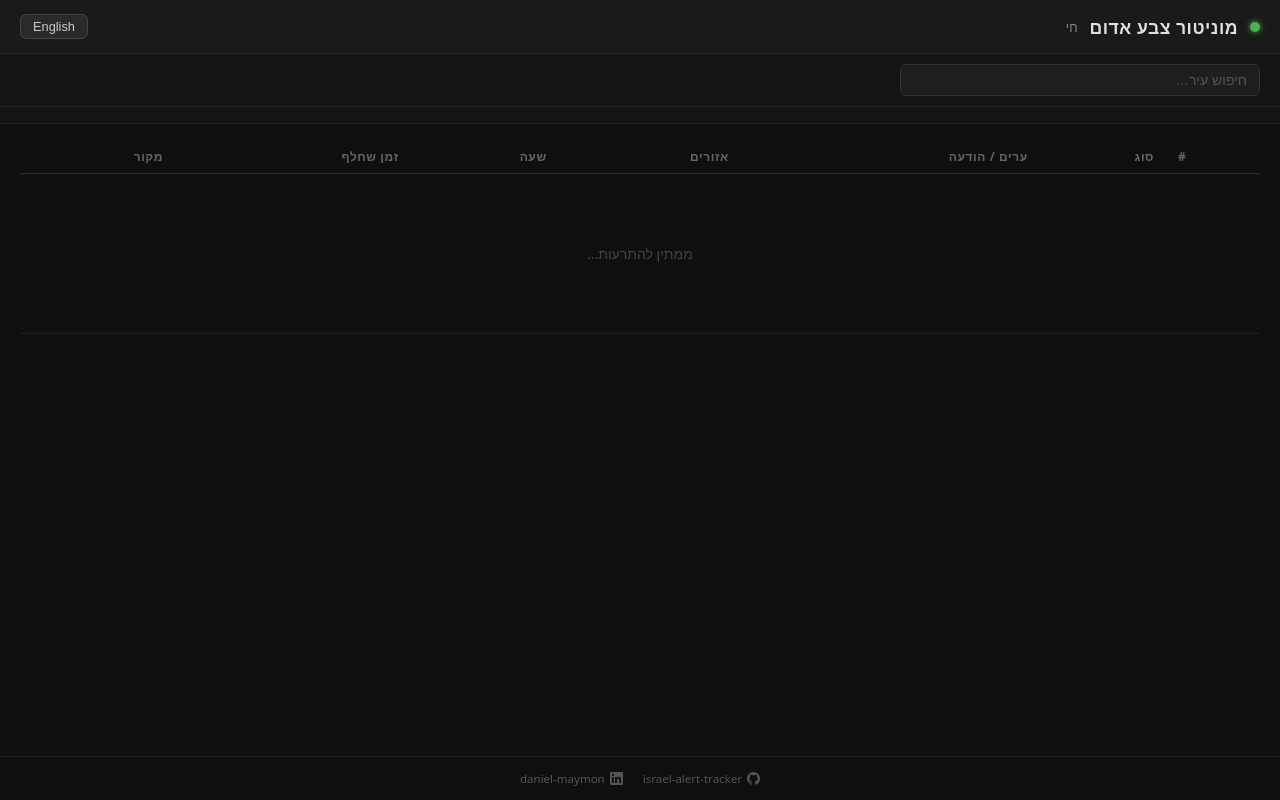
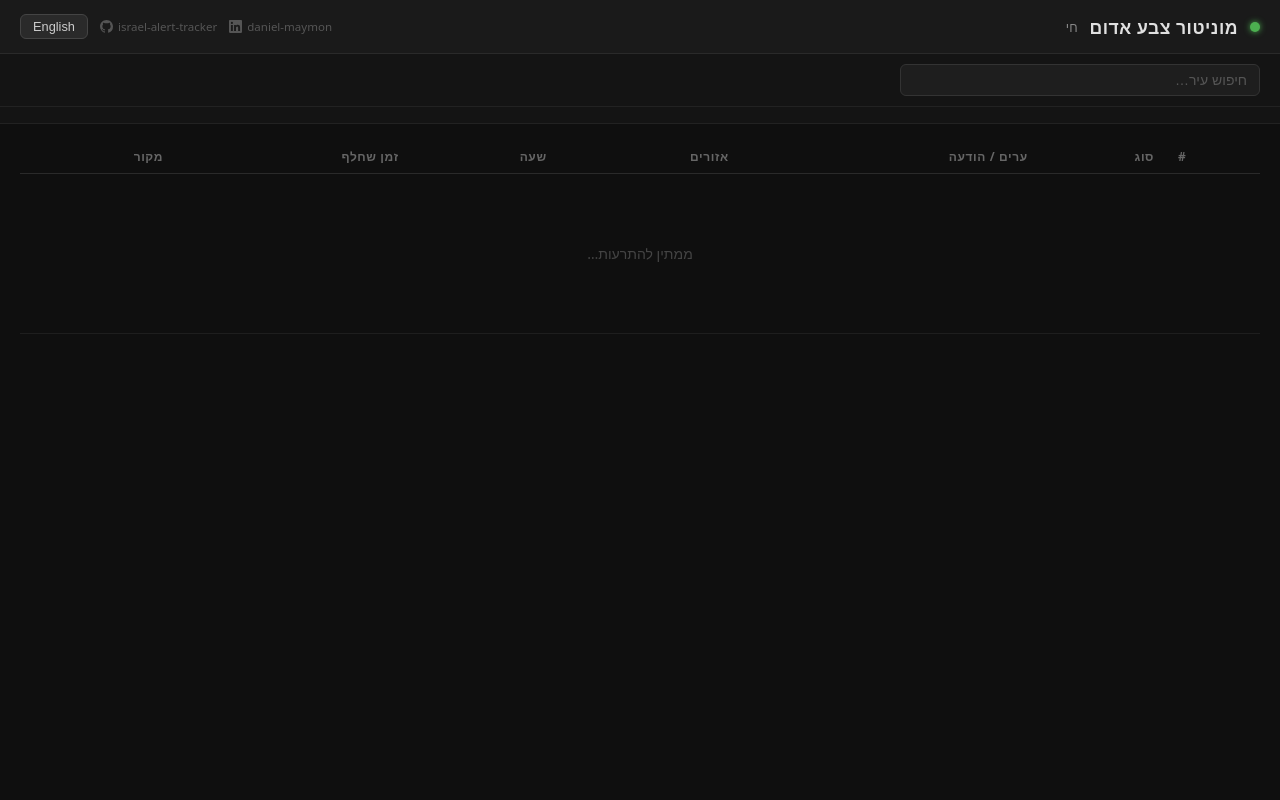
Before and after one commit to Daniel1Maymon/israel-alert-tracker, a Flask app: page / in a window 1280 px wide. Run offline with Flask 3, Linux system fonts and the light colour scheme; data that the repository does not hold is empty.

Commit message:
Move GitHub and LinkedIn links from footer to header
Co-Authored-By: Claude Sonnet 4.6 <noreply@anthropic.com>

```diff
--- a/templates/index.html
+++ b/templates/index.html
@@ -188,16 +188,13 @@
     #no-results { text-align: center; padding: 40px 0; color: #444; display: none; }
     #empty { text-align: center; padding: 60px 0; color: #444; }
 
-    /* ── footer ── */
-    footer {
+    /* ── header credits ── */
+    #credits {
       display: flex;
-      justify-content: center;
-      gap: 20px;
-      padding: 14px 20px;
-      border-top: 1px solid #1e1e1e;
-      flex-shrink: 0;
+      align-items: center;
+      gap: 12px;
     }
-    footer a {
+    #credits a {
       display: inline-flex;
       align-items: center;
       gap: 5px;
@@ -206,8 +203,8 @@
       text-decoration: none;
       transition: color .2s;
     }
-    footer a:hover { color: #aaa; }
-    footer svg { width: 13px; height: 13px; fill: currentColor; flex-shrink: 0; }
+    #credits a:hover { color: #aaa; }
+    #credits svg { width: 13px; height: 13px; fill: currentColor; flex-shrink: 0; }
 
     /* ── area filter bar ── */
     #area-filter {
@@ -242,6 +239,16 @@
   <span id="status-text" data-i18n="connecting">connecting…</span>
   <div id="spacer"></div>
   <span id="total"></span>
+  <div id="credits" dir="ltr">
+    <a href="https://github.com/Daniel1Maymon/israel-alert-tracker" target="_blank" rel="noreferrer">
+      <svg viewBox="0 0 16 16" aria-hidden="true"><path d="M8 0C3.58 0 0 3.58 0 8c0 3.54 2.29 6.53 5.47 7.59.4.07.55-.17.55-.38 0-.19-.01-.82-.01-1.49-2.01.37-2.53-.49-2.69-.94-.09-.23-.48-.94-.82-1.13-.28-.15-.68-.52-.01-.53.63-.01 1.08.58 1.23.82.72 1.21 1.87.87 2.33.66.07-.52.28-.87.51-1.07-1.78-.2-3.64-.89-3.64-3.95 0-.87.31-1.59.82-2.15-.08-.2-.36-1.02.08-2.12 0 0 .67-.21 2.2.82.64-.18 1.32-.27 2-.27s1.36.09 2 .27c1.53-1.04 2.2-.82 2.2-.82.44 1.1.16 1.92.08 2.12.51.56.82 1.27.82 2.15 0 3.07-1.87 3.75-3.65 3.95.29.25.54.73.54 1.48 0 1.07-.01 1.93-.01 2.2 0 .21.15.46.55.38A8.01 8.01 0 0 0 16 8c0-4.42-3.58-8-8-8z"/></svg>
+      israel-alert-tracker
+    </a>
+    <a href="https://www.linkedin.com/in/daniel-maymon/" target="_blank" rel="noreferrer">
+      <svg viewBox="0 0 24 24" aria-hidden="true"><path d="M20.447 20.452h-3.554v-5.569c0-1.328-.027-3.037-1.852-3.037-1.853 0-2.136 1.445-2.136 2.939v5.667H9.351V9h3.414v1.561h.046c.477-.9 1.637-1.85 3.37-1.85 3.601 0 4.267 2.37 4.267 5.455v6.286zM5.337 7.433a2.062 2.062 0 0 1-2.063-2.065 2.064 2.064 0 1 1 2.063 2.065zm1.782 13.019H3.555V9h3.564v11.452zM22.225 0H1.771C.792 0 0 .774 0 1.729v20.542C0 23.227.792 24 1.771 24h20.451C23.2 24 24 23.227 24 22.271V1.729C24 .774 23.2 0 22.222 0h.003z"/></svg>
+      daniel-maymon
+    </a>
+  </div>
   <button id="lang-btn">עברית</button>
 </header>
 
@@ -277,16 +284,6 @@
   </table>
 </main>
 
-<footer>
-  <a href="https://github.com/Daniel1Maymon/israel-alert-tracker" target="_blank" rel="noreferrer">
-    <svg viewBox="0 0 16 16" aria-hidden="true"><path d="M8 0C3.58 0 0 3.58 0 8c0 3.54 2.29 6.53 5.47 7.59.4.07.55-.17.55-.38 0-.19-.01-.82-.01-1.49-2.01.37-2.53-.49-2.69-.94-.09-.23-.48-.94-.82-1.13-.28-.15-.68-.52-.01-.53.63-.01 1.08.58 1.23.82.72 1.21 1.87.87 2.33.66.07-.52.28-.87.51-1.07-1.78-.2-3.64-.89-3.64-3.95 0-.87.31-1.59.82-2.15-.08-.2-.36-1.02.08-2.12 0 0 .67-.21 2.2.82.64-.18 1.32-.27 2-.27s1.36.09 2 .27c1.53-1.04 2.2-.82 2.2-.82.44 1.1.16 1.92.08 2.12.51.56.82 1.27.82 2.15 0 3.07-1.87 3.75-3.65 3.95.29.25.54.73.54 1.48 0 1.07-.01 1.93-.01 2.2 0 .21.15.46.55.38A8.01 8.01 0 0 0 16 8c0-4.42-3.58-8-8-8z"/></svg>
-    israel-alert-tracker
-  </a>
-  <a href="https://www.linkedin.com/in/daniel-maymon/" target="_blank" rel="noreferrer">
-    <svg viewBox="0 0 24 24" aria-hidden="true"><path d="M20.447 20.452h-3.554v-5.569c0-1.328-.027-3.037-1.852-3.037-1.853 0-2.136 1.445-2.136 2.939v5.667H9.351V9h3.414v1.561h.046c.477-.9 1.637-1.85 3.37-1.85 3.601 0 4.267 2.37 4.267 5.455v6.286zM5.337 7.433a2.062 2.062 0 0 1-2.063-2.065 2.064 2.064 0 1 1 2.063 2.065zm1.782 13.019H3.555V9h3.564v11.452zM22.225 0H1.771C.792 0 0 .774 0 1.729v20.542C0 23.227.792 24 1.771 24h20.451C23.2 24 24 23.227 24 22.271V1.729C24 .774 23.2 0 22.222 0h.003z"/></svg>
-    daniel-maymon
-  </a>
-</footer>
 
 <script>
   // ── i18n ────────────────────────────────────────────────────────────────
```
